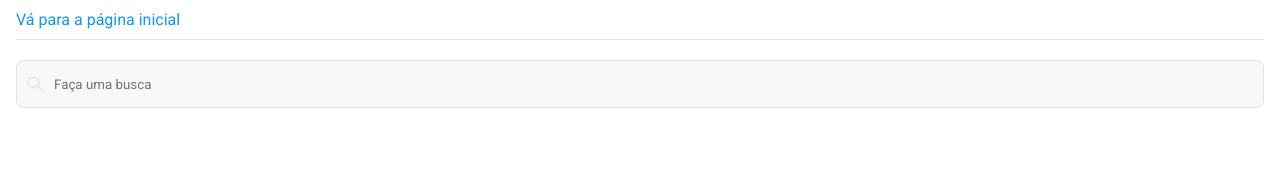
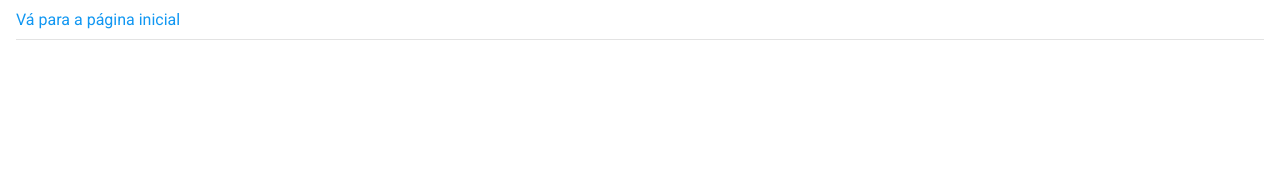
Before and after one commit to junior3874/listing-tracks-webapp, a React (Create React App) app: page /favoritos in a window 1280 px wide. Shown: the top 178 px of the page. Built offline with nearby package versions, Linux system fonts and the light colour scheme.

Commit message:
implemented player provider from page and removed search mode

```diff
--- a/src/pages/Favorits/index.tsx
+++ b/src/pages/Favorits/index.tsx
@@ -14,14 +14,13 @@ import {
 
 import InputSearch from '../../components/InputSearch';
 import { RootState } from '../../store';
+import PlayerProvider from '../../components/player';
 
+import CloseIcon from '../../assets/close-icon.png';
 function Favorits() {
   //===================================================
   // States
   //===================================================
-
-  const [searchMode, setSearchMode] = useState(false);
-  const [searchParams, setSearchParams] = useState('');
 
   //===================================================
   // Refs
@@ -33,37 +32,14 @@ function Favorits() {
   // Contexts
   //================================================================
 
-  const favoritMusic = useSelector(
-    searchMode
-      ? (state: RootState) => searchFavoritList(state, searchParams)
-      : getFavoritList,
-  );
-
-  // =====================================================
-  // Handlers
-  // =====================================================
-
-  const handleFormAction = (e: React.FormEvent<HTMLFormElement>) => {
-    e.preventDefault();
-
-    const inputSearchValue = inputSearchRef.current?.value;
-    if (inputSearchValue === '') {
-      return setSearchMode(false);
-    }
-
-    setSearchParams(inputSearchValue!);
-    setSearchMode(true);
-  };
+  const favoritMusic = useSelector(getFavoritList);
 
   return (
     <>
       <Header />
       <Container>
-        <form onSubmit={e => handleFormAction(e)}>
-          <InputSearch placeholder="Faça uma busca" inputRef={inputSearchRef} />
-        </form>
-
         <main>
+          <PlayerProvider>
             <TrackList data={favoritMusic}>
               {favoritMusic.map(track => (
                 <Music
@@ -78,6 +54,7 @@ function Favorits() {
                 />
               ))}
             </TrackList>
+          </PlayerProvider>
         </main>
       </Container>
     </>
--- a/src/pages/Favorits/styles.ts
+++ b/src/pages/Favorits/styles.ts
@@ -3,6 +3,21 @@ import styled from 'styled-components';
 export const Container = styled.div`
   form {
     margin-bottom: 20px;
+    position: relative;
+    #clear-search {
+      width: 30px;
+      height: 30px;
+      position: absolute;
+      right: 2%;
+      top: 25%;
+      padding: 5px;
+      cursor: pointer;
+
+      :hover {
+        background-color: gray;
+        border-radius: 50%;
+      }
+    }
   }
 
   main {
```
Lines whose indentation alone changed are shown as unchanged.
